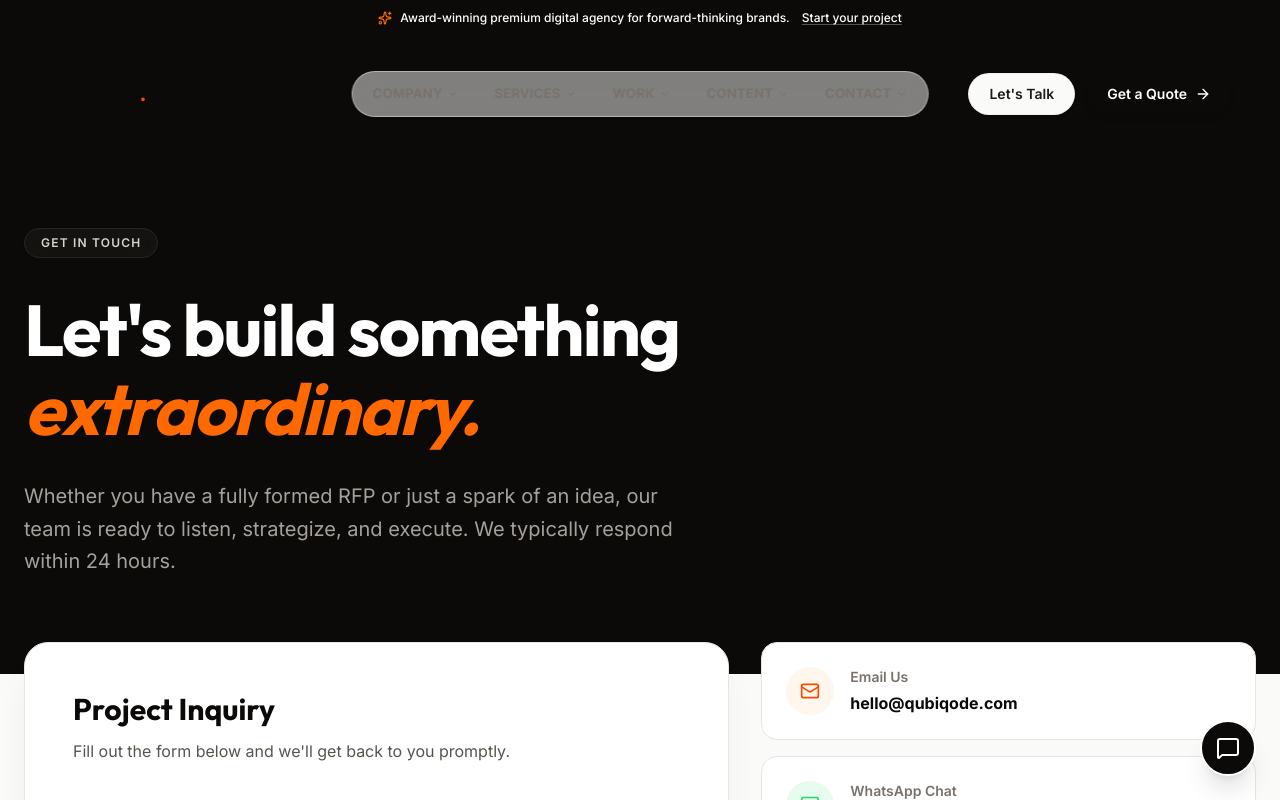
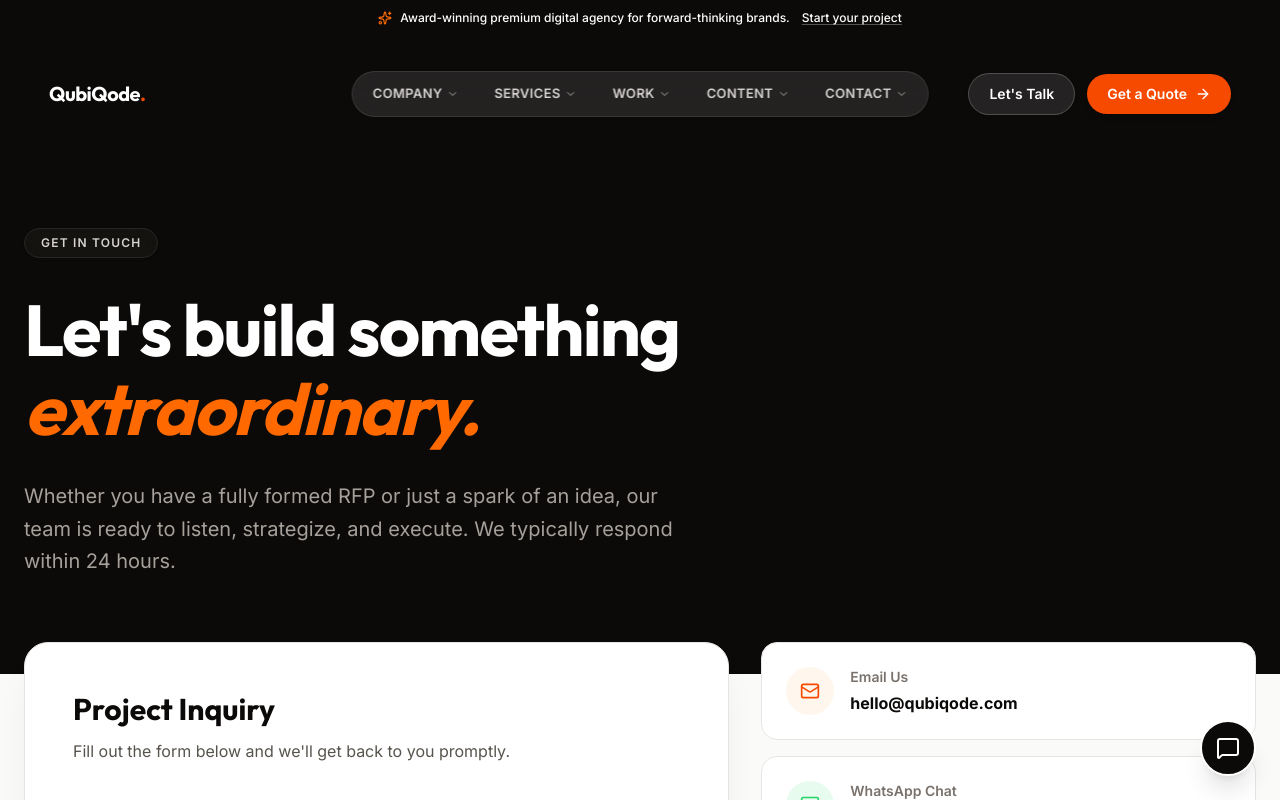
Before and after one commit to qubiqodetech/qubiqode-website, a Next.js app: page /contact in a window 1280 px wide. Shown: the top 800 px of the page. Built offline with nearby package versions, Linux system fonts and the light colour scheme.

Commit message:
feat(navbar): Add conditional light text for dropdowns
Introduces a `useLightText` prop to the `DesktopDropdown` component, allowing the navigation text to adapt to darker backgrounds, specifically for use with the light logo.

```diff
--- a/components/navbar.tsx
+++ b/components/navbar.tsx
@@ -85,7 +85,7 @@ const navGroups = [
   }
 ];
 
-function DesktopDropdown({ group, activeGroup, setActiveGroup }: { group: typeof navGroups[0], activeGroup: string | null, setActiveGroup: (name: string | null) => void }) {
+function DesktopDropdown({ group, activeGroup, setActiveGroup, useLightText }: { group: typeof navGroups[0], activeGroup: string | null, setActiveGroup: (name: string | null) => void, useLightText?: boolean }) {
   const isOpen = activeGroup === group.name;
 
   return (
@@ -95,13 +95,13 @@ function DesktopDropdown({ group, activeGroup, setActiveGroup }: { group: typeof
       onMouseLeave={() => setActiveGroup(null)}
     >
       <button
-        className={`relative px-4 py-2 flex items-center gap-1 rounded-full overflow-hidden shrink-0 group/btn focus-visible:outline-none focus-visible:ring-2 focus-visible:ring-orange-500 transition-colors duration-200 ${isOpen ? 'text-stone-950' : 'text-stone-500 hover:text-stone-900'}`}
+        className={`relative px-4 py-2 flex items-center gap-1 rounded-full overflow-hidden shrink-0 group/btn focus-visible:outline-none focus-visible:ring-2 focus-visible:ring-orange-500 transition-colors duration-200 ${isOpen ? 'text-stone-950' : (useLightText ? 'text-stone-300 hover:text-white' : 'text-stone-500 hover:text-stone-900')}`}
         aria-expanded={isOpen}
       >
         <span className="relative z-10 text-[13px] font-semibold tracking-wide uppercase">
           {group.name}
         </span>
-        <ChevronDown className={`w-3 h-3 relative z-10 transition-transform duration-300 ${isOpen ? 'rotate-180 text-orange-500' : ''}`} />
+        <ChevronDown className={`w-3 h-3 relative z-10 transition-transform duration-300 ${isOpen ? 'rotate-180 text-orange-500' : (useLightText ? 'text-stone-400' : '')}`} />
         {isOpen && (
           <motion.div
             layoutId="activeNavIndicator"
@@ -209,6 +209,15 @@ export function Navbar() {
     restDelta: 0.001
   });
 
+  const isDarkHero =
+    pathname.startsWith('/services/') ||
+    pathname.startsWith('/portfolio/') ||
+    pathname.startsWith('/insights/') ||
+    ['/testimonials', '/process', '/book', '/maintenance', '/about', '/tech-stack', '/careers', '/pricing', '/contact', '/resources', '/design-system', '/faq', '/privacy', '/terms', '/sitemap'].includes(pathname);
+
+  // Determine if we should use dark text (default) or light text (on dark heroes when not scrolled)
+  const useLightText = isDarkHero && !isScrolled;
+
   React.useEffect(() => {
     const handleScroll = () => {
       setIsScrolled(window.scrollY > 20);
@@ -283,20 +292,21 @@ export function Navbar() {
           >
             {/* Logo */}
             <Link href="/" className="group flex items-center gap-2 z-50 relative shrink-0" onClick={() => setMobileMenuOpen(false)}>
-              <span className="font-display font-bold text-xl tracking-tight text-stone-950 group-hover:opacity-80 transition-opacity">
+              <span className={`font-display font-bold text-xl tracking-tight transition-opacity ${useLightText ? "text-white group-hover:text-stone-200" : "text-stone-950 group-hover:opacity-80"}`}>
                 QubiQode<span className="text-orange-600">.</span>
               </span>
             </Link>
 
             {/* Desktop Nav */}
             <nav className="hidden lg:flex items-center justify-center absolute left-1/2 -translate-x-1/2" onMouseLeave={() => setActiveGroup(null)}>
-              <div className="flex items-center gap-1 bg-stone-100/50 backdrop-blur-md p-1 rounded-full border border-stone-200/50 shadow-sm relative">
+              <div className={`flex items-center gap-1 backdrop-blur-md p-1 rounded-full shadow-sm relative transition-colors duration-500 border ${useLightText ? "bg-white/10 border-white/10" : "bg-stone-100/50 border-stone-200/50"}`}>
                 {navGroups.map((group) => (
                   <DesktopDropdown
                     key={group.name}
                     group={group}
                     activeGroup={activeGroup}
                     setActiveGroup={setActiveGroup}
+                    useLightText={useLightText}
                   />
                 ))}
               </div>
@@ -306,15 +316,23 @@ export function Navbar() {
             <div className="hidden lg:flex items-center space-x-3 z-50 shrink-0">
               <Link
                 href="/contact"
-                className="inline-flex items-center justify-center rounded-full bg-stone-50 px-5 py-2.5 text-sm font-semibold text-stone-900 shadow-sm hover:bg-stone-100 hover:shadow disabled:opacity-50 disabled:pointer-events-none focus-visible:outline-none focus-visible:ring-2 focus-visible:ring-stone-200 transition-all border border-stone-200/50"
+                className={`inline-flex items-center justify-center rounded-full px-5 py-2.5 text-sm font-semibold shadow-sm disabled:opacity-50 disabled:pointer-events-none focus-visible:outline-none focus-visible:ring-2 transition-all border ${
+                  useLightText
+                    ? "bg-white/10 text-white border-white/20 hover:bg-white/20 focus-visible:ring-white/50"
+                    : "bg-stone-50 text-stone-900 border-stone-200/50 hover:bg-stone-100 hover:shadow focus-visible:ring-stone-200"
+                }`}
               >
                 Let&apos;s Talk
               </Link>
               <Link
                 href="/contact"
-                className="inline-flex items-center justify-center gap-2 rounded-full bg-stone-950 px-5 py-2.5 text-sm font-semibold text-white shadow-md hover:bg-stone-800 hover:shadow-lg focus-visible:outline-none focus-visible:ring-2 focus-visible:ring-stone-950 focus-visible:ring-offset-2 transition-all group overflow-hidden relative"
+                className={`inline-flex items-center justify-center gap-2 rounded-full px-5 py-2.5 text-sm font-semibold text-white shadow-md focus-visible:outline-none focus-visible:ring-2 focus-visible:ring-offset-2 transition-all group overflow-hidden relative ${
+                  useLightText
+                    ? "bg-orange-600 hover:bg-orange-500 focus-visible:ring-orange-600"
+                    : "bg-stone-950 hover:bg-stone-800 hover:shadow-lg focus-visible:ring-stone-950"
+                }`}
               >
-                <div className="absolute inset-0 bg-gradient-to-r from-orange-500 to-amber-500 opacity-0 group-hover:opacity-10 transition-opacity duration-300" />
+                <div className={`absolute inset-0 opacity-0 group-hover:opacity-10 transition-opacity duration-300 ${useLightText ? "bg-white" : "bg-gradient-to-r from-orange-500 to-amber-500"}`} />
                 Get a Quote
                 <ArrowRight className="w-4 h-4 group-hover:translate-x-0.5 transition-transform" />
               </Link>
@@ -322,7 +340,7 @@ export function Navbar() {
 
             {/* Mobile Menu Toggle */}
             <button
-              className="lg:hidden relative z-50 p-2 text-stone-950 focus:outline-none rounded-full hover:bg-stone-200 bg-stone-100/80 transition-colors"
+              className={`lg:hidden relative z-50 p-2 focus:outline-none rounded-full transition-colors ${useLightText ? "text-white hover:bg-white/10" : "text-stone-950 hover:bg-stone-200 bg-stone-100/80"}`}
               onClick={() => setMobileMenuOpen(!mobileMenuOpen)}
               aria-label="Toggle Navigation Menu"
             >
```
Also changed, not shown: logo/qubiqode_dark.png (added), logo/qubiqode_light.png (added).
